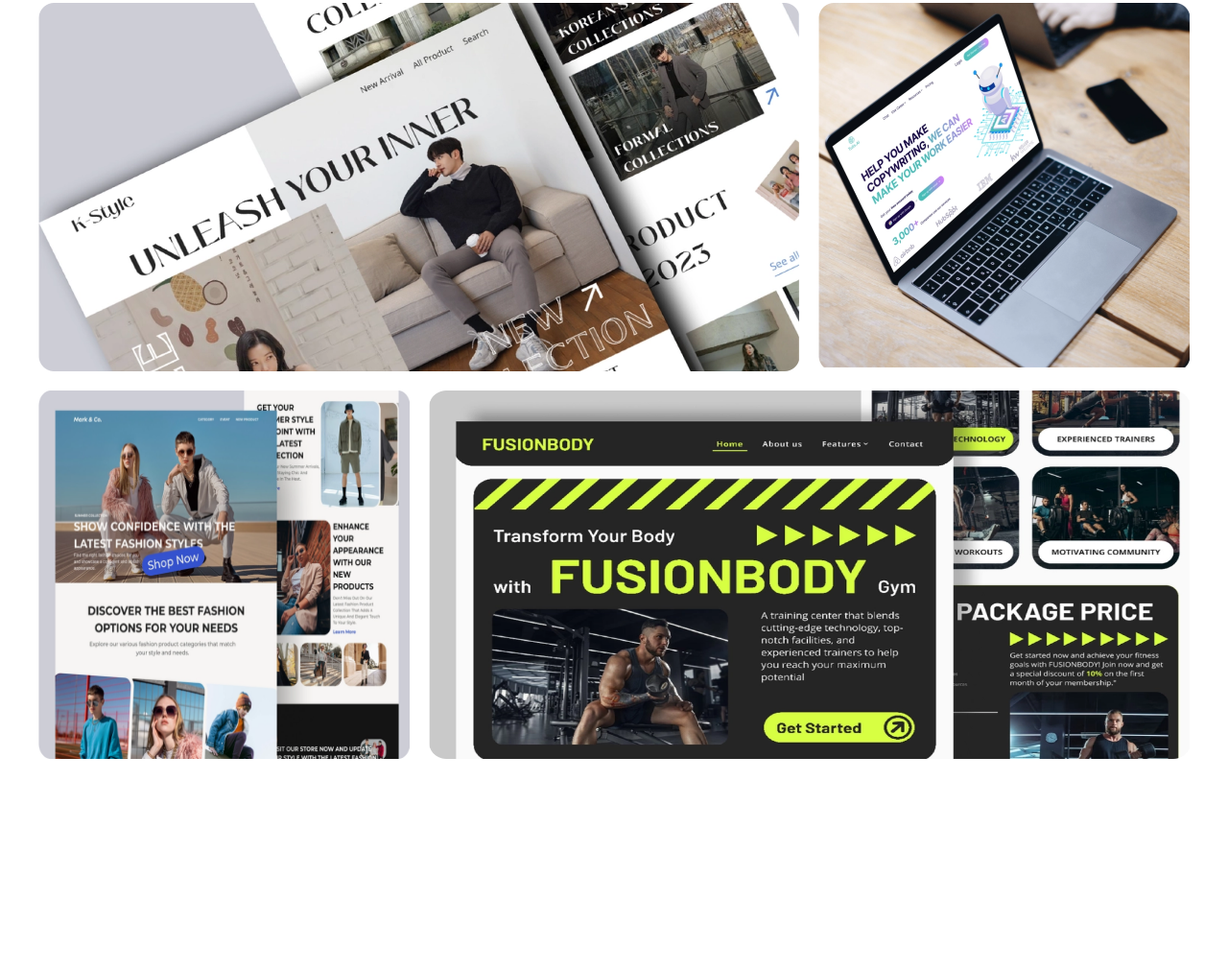
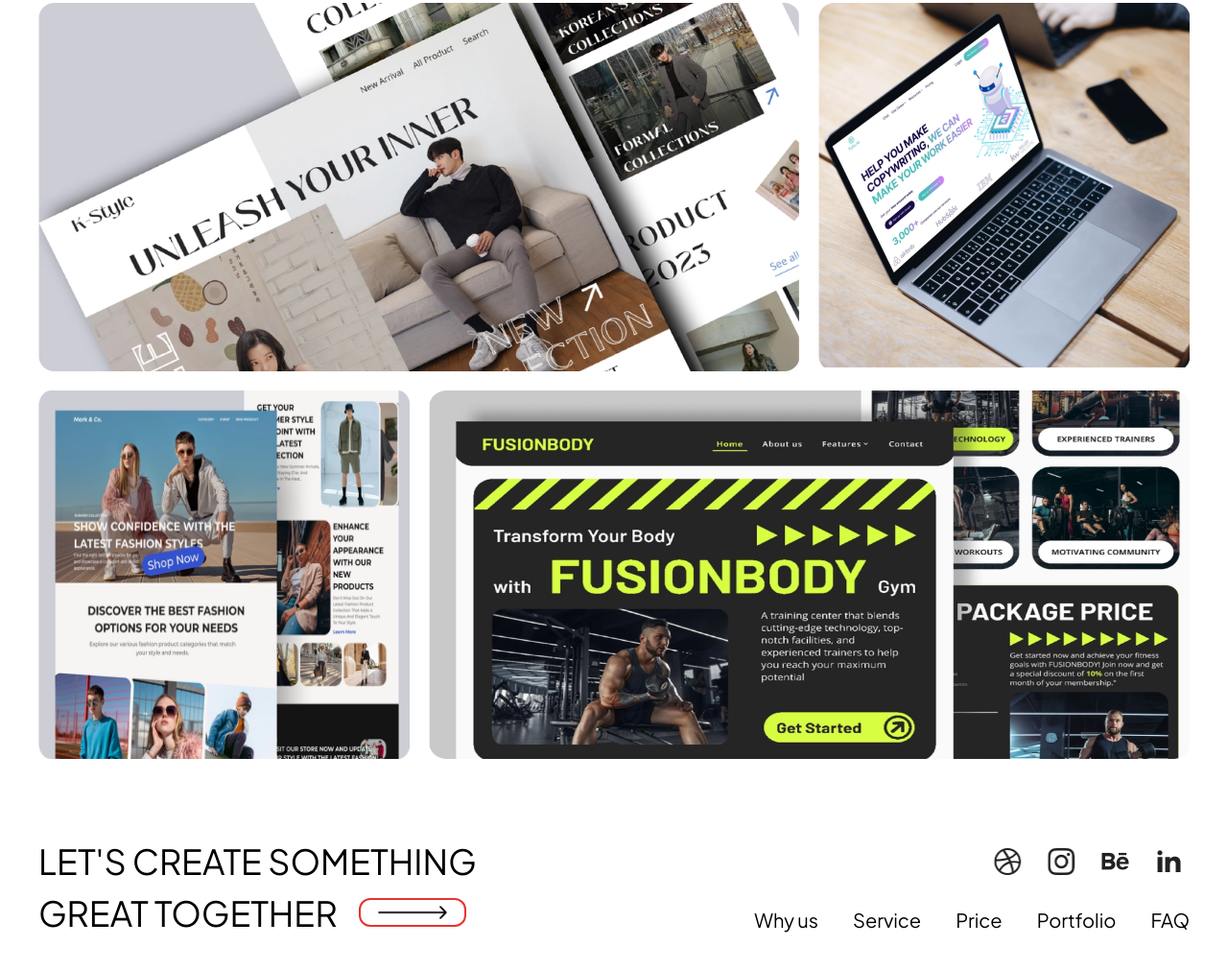
Before and after one commit to Z1ZA/Flexbox, a website: page index.html in a window 1280 px wide. Shown: the part 4724-5735 px from the top of the page at 96% size. Before the commit the page ends 5515 px from the top, so only its background shows below. Drawn offline with Linux system fonts and the light colour scheme; a web font is replaced by a local one.

Commit message:
footer section done

```diff
--- a/index.html
+++ b/index.html
@@ -126,7 +126,7 @@
           <a href="#services"> Services </a>
           <a href="#price"> Price </a>
           <a href="#faq"> FAQ </a>
-          <a href="#gallery"> Portfolio </a>
+          <a href="#porto"> Portfolio </a>
         </div>
         <a
           href="mailto:contact@tupaitech.net"
@@ -807,8 +807,8 @@
     </section>
     <!-- Section FAQ end -->
 
-    <!-- Gallery section start -->
-    <section id="gallery" class="mt-[80px]">
+    <!-- Porto section start -->
+    <section id="porto" class="mt-[80px]">
       <div class="container">
         <div
           class="font-jakarta text-[64px] font-medium w-1/4 leading-[96px] mb-[50px]"
@@ -851,8 +851,48 @@
         </div>
       </div>
     </section>
-    <!-- Gallery section end -->
-
+    <!-- Porto section end -->
+    <!-- Footer section start -->
+    <footer id="footer" class="mt-[80px] mb-14">
+      <div class="container flex justify-between items-center">
+        <h1
+          class="font-jakarta text-[36px] font-normal uppercase w-[545px] leading-[54px]"
+        >
+          Let's Create Something Great Together
+          <span class="inline-block ml-[16px]"
+            ><a href="/inquiry.html"
+              ><img
+                class="border-solid border-2 border-primary rounded-xl px-[18px] py-[6px] w-28"
+                src="/src/assets/img/Arrow.png"
+                alt="" /></a
+          ></span>
+        </h1>
+        <div class="flex flex-col gap-6 items-end">
+          <div class="flex gap-3">
+            <a href=""
+              ><img class="w-11" src="/src/assets/img/dribble.png" alt=""
+            /></a>
+            <a href=""
+              ><img class="w-11" src="/src/assets/img/instagram.png" alt=""
+            /></a>
+            <a href=""
+              ><img class="w-11" src="/src/assets/img/behance.png" alt=""
+            /></a>
+            <a href=""
+              ><img class="w-11" src="/src/assets/img/linkedin.png" alt=""
+            /></a>
+          </div>
+          <div class="flex gap-9 font-jakarta text-[20px]">
+            <a href="#why" class="hover:text-primary">Why us</a>
+            <a href="#services" class="hover:text-primary">Service</a>
+            <a href="#price" class="hover:text-primary">Price</a>
+            <a href="#porto" class="hover:text-primary">Portfolio</a>
+            <a href="#faq" class="hover:text-primary">FAQ</a>
+          </div>
+        </div>
+      </div>
+    </footer>
+    <!-- Footer section end -->
     <script>
       window.addEventListener("scroll", function () {
         var scrollPosition = window.scrollY;
```
